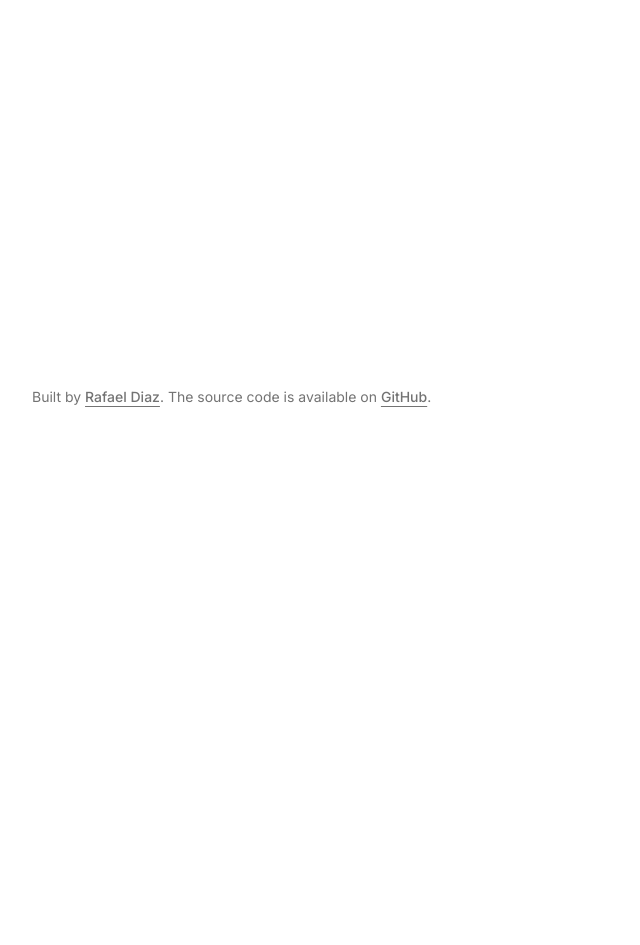
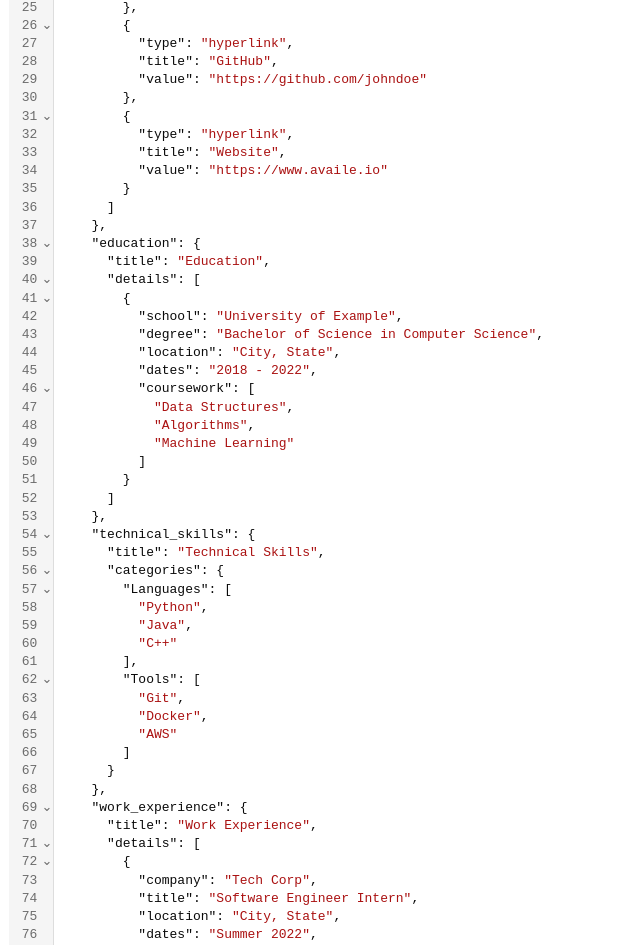
Before and after one commit to availe/Personal-Website-V2, a Next.js app: page /projects/resume-builder in a window 1280 px wide. Before the commit this address had no page. Shown: the part 500-1445 px from the top of the page, without its empty margins (0-640 px from the left). Before the commit the page ends 945 px from the top, so only its background shows below. Built offline with nearby package versions, Linux system fonts and the light colour scheme.

Commit message:
json pad

```diff
--- a/package.json
+++ b/package.json
@@ -9,10 +9,12 @@
     "lint": "next lint"
   },
   "dependencies": {
+    "@codemirror/lang-json": "^6.0.1",
     "@radix-ui/react-dialog": "^1.1.1",
     "@radix-ui/react-icons": "^1.3.0",
     "@radix-ui/react-separator": "^1.1.0",
     "@radix-ui/react-slot": "^1.1.0",
+    "@uiw/react-codemirror": "^4.23.5",
     "@vercel/analytics": "^1.3.1",
     "@vercel/postgres": "^0.10.0",
     "@vercel/speed-insights": "^1.0.12",
--- a/src/app/projects/page.tsx
+++ b/src/app/projects/page.tsx
@@ -3,10 +3,12 @@ import ProjectsData from "@/data/txt/project-data";
 
 const ProjectsPage = () => {
   return (
-    <div className="container mx-auto flex flex-col gap-12 pt-2">
+    <div className="container mx-auto flex">
+      <div className="w-[10%]">
       {ProjectsData.map((project, index) => (
         <ProjectEntry key={index} {...project} preload={index < 2} />
       ))}
+      </div>
     </div>
   );
 };
--- /dev/null
+++ b/src/app/projects/resume-builder/page.tsx
@@ -0,0 +1,24 @@
+"use client";
+
+import { useState } from "react";
+import CodeMirror from "@uiw/react-codemirror";
+import { json } from "@codemirror/lang-json";
+import defaultResume from "../../../data/json/sampleResume.json"
+
+const ResumeBuilder = () => {
+    const [jsonInput, setJsonInput] = useState(JSON.stringify(defaultResume, null, 2));
+
+    return (
+      <div className="h-80 w-full border p-2">
+        <CodeMirror
+          value={jsonInput}
+          height="100%"
+          extensions={[json()]}
+          onChange={(value) => setJsonInput(value)}
+          placeholder="Type your JSON here..."
+        />
+      </div>
+    );
+}
+
+export default ResumeBuilder;
--- /dev/null
+++ b/src/data/json/sampleResume.json
@@ -0,0 +1,63 @@
+{
+    "resume": {
+        "personal_info": {
+            "name": "John Doe",
+            "contacts": [
+                {"type": "email", "title": "Email", "value": "john.doe@example.com"},
+                {"type": "phone", "title": "Phone", "value": "+1234567890"},
+                {"type": "plain", "title": "Location", "value": "Springfields, Massachusetts"},
+                {"type": "hyperlink", "title": "LinkedIn", "value": "https://linkedin.com/in/johndoe"},
+                {"type": "hyperlink", "title": "GitHub", "value": "https://github.com/johndoe"},
+                {"type": "hyperlink", "title": "Website", "value": "https://www.availe.io"}
+            ]
+        },
+        "education": {
+            "title": "Education",
+            "details": [
+                {
+                    "school": "University of Example",
+                    "degree": "Bachelor of Science in Computer Science",
+                    "location": "City, State",
+                    "dates": "2018 - 2022",
+                    "coursework": ["Data Structures", "Algorithms", "Machine Learning"]
+                }
+            ]
+        },
+        "technical_skills": {
+            "title": "Technical Skills",
+            "categories": {
+                "Languages": ["Python", "Java", "C++"],
+                "Tools": ["Git", "Docker", "AWS"]
+            }
+        },
+        "work_experience": {
+            "title": "Work Experience",
+            "details": [
+                {
+                    "company": "Tech Corp",
+                    "title": "Software Engineer Intern",
+                    "location": "City, State",
+                    "dates": "Summer 2022",
+                    "responsibilities": [
+                        "Developed internal tools using Python",
+                        "Collaborated with team to improve CI/CD pipelines"
+                    ]
+                }
+            ]
+        },
+        "projects": {
+            "title": "Projects",
+            "details": [
+                {
+                    "title": "Personal Website",
+                    "link": "https://example.com",
+                    "technologies": ["HTML", "CSS", "JavaScript"],
+                    "description": [
+                        "Built a responsive personal website to showcase portfolio",
+                        "Integrated with backend APIs for dynamic content"
+                    ]
+                }
+            ]
+        }
+    }
+}
```
Also changed, not shown: 1 other file (tests, documents, lock files or other folders).
